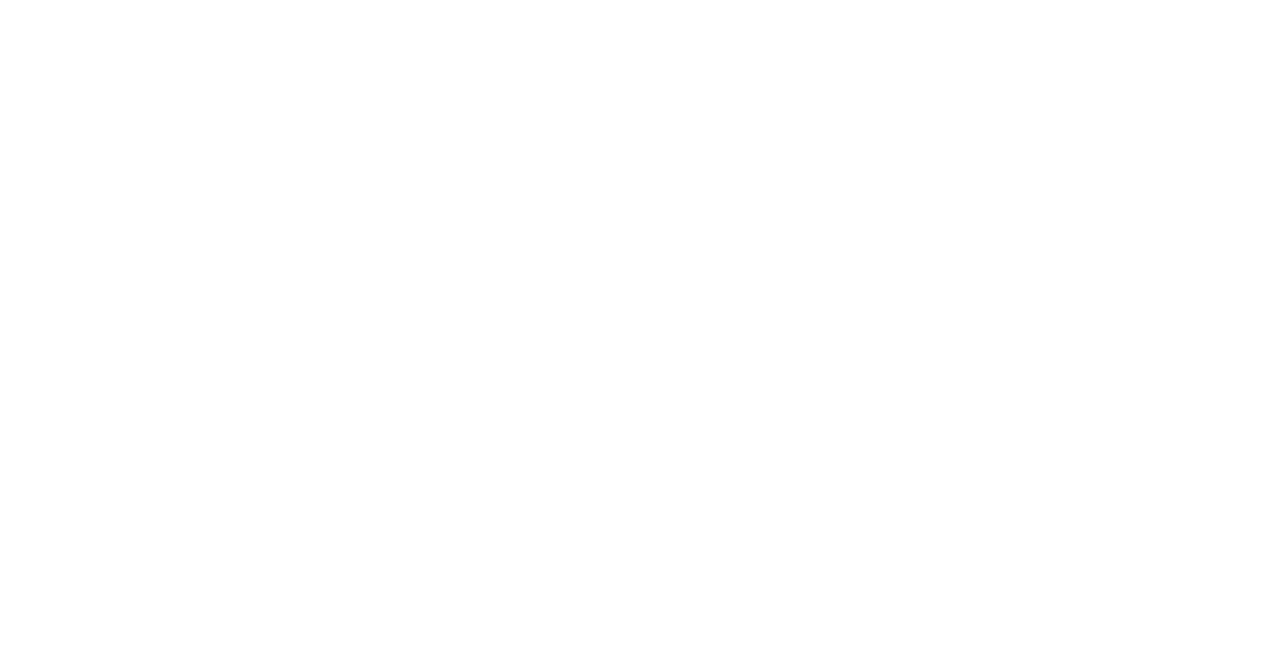
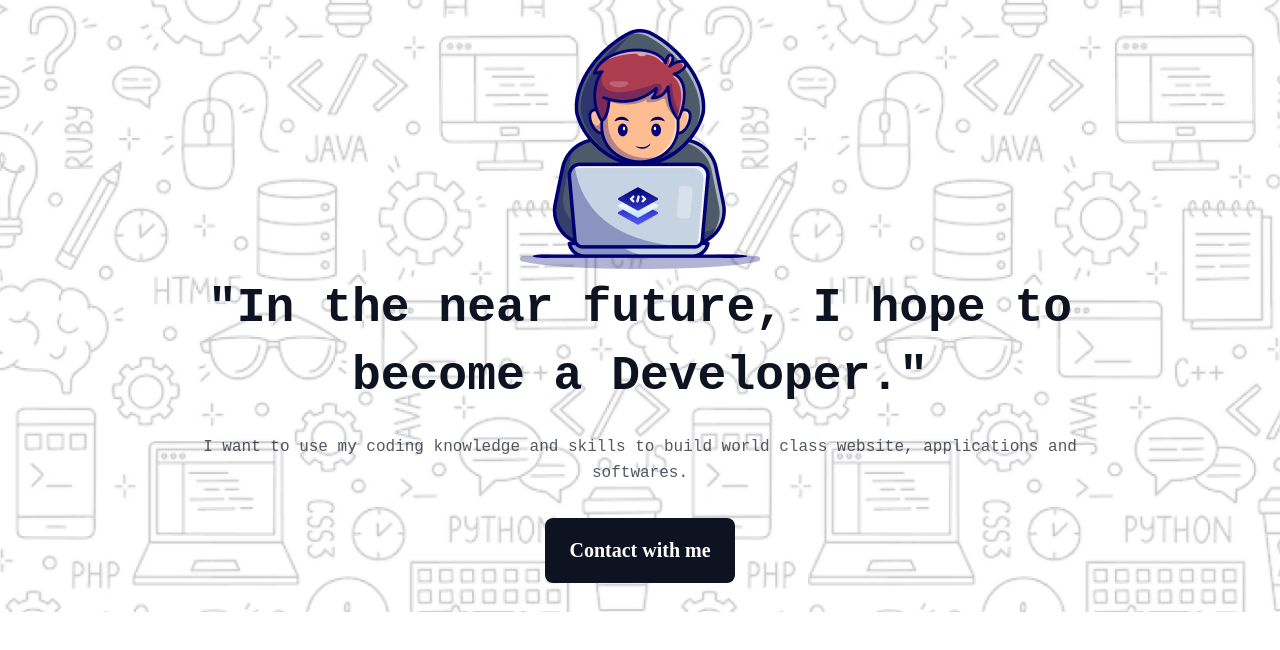
Before and after one commit to ShaikhAnik/my-first-assignment, a plain HTML site: page index.html in a window 1280 px wide. Drawn offline with Linux system fonts and the light colour scheme; a web font is replaced by a local one.

Commit message:
added header

```diff
--- a/index.html
+++ b/index.html
@@ -4,8 +4,24 @@
     <meta charset="UTF-8">
     <meta name="viewport" content="width=device-width, initial-scale=1.0">
     <title>Assignment 1</title>
+    <link rel="preconnect" href="https://fonts.googleapis.com">
+    <link rel="preconnect" href="https://fonts.gstatic.com" crossorigin>
+    <link href="https://fonts.googleapis.com/css2?family=Azeret+Mono:ital,wght@0,100..900;1,100..900&display=swap" rel="stylesheet">
+    <link rel="stylesheet" href="style/style.css">
 </head>
-<body>
+<body class="azeret-mono-normal">
+    <header class="banner_container">
+        <div class="banner">
+            <div class="image_container">
+                <img src="assets/Group.png" alt="">
+            </div>
+             <h1 class="banner_title">"In the near future, I hope to become a Developer."</h1>
+            <p class="section-description">
+                I want to use my coding knowledge and skills to build world class website, applications and softwares.
+            </p>
+            <button class="btn">Contact with me</button>
+        </div>
+ </header>
 
 </body>
 </html>
--- a/style/style.css
+++ b/style/style.css
@@ -0,0 +1,75 @@
+.azeret-mono-normal {
+    font-family: "Azeret Mono", monospace;
+    font-optical-sizing: auto;
+    font-style: normal;
+}
+
+*{
+    margin: 0px;
+    padding: 0px;
+}
+
+/* shared style */
+
+.section-title{
+    color: rgb(13, 19, 33);
+    font-size: 32px;
+    font-weight: 800;
+    line-height: 37px;
+    letter-spacing: 0%;
+    text-align: center;
+    margin-bottom: 24px;
+
+}
+
+.section-description{
+    color: rgb(13, 19, 33);
+    font-size: 16px;
+    font-weight: 400;
+    line-height: 26px;
+    letter-spacing: 0%;
+    text-align: center;
+    opacity: 0.7;
+
+}
+
+/* banner styles */
+
+.banner_container{
+    height: 612px;
+    background-image: url(../assets/Hero-bg.png);
+    background-size:cover;
+    background-position:center;
+    background-repeat: no-repeat;
+    display: flex;
+    justify-content: center;
+    align-items: center;
+}
+
+.banner{
+    width: 938px;
+    text-align: center;
+}
+
+.banner_title{
+    color: rgb(13, 19, 33);
+    font-size: 48px;
+    font-weight: 800;
+    line-height: 68px;
+    margin-bottom: 24px;
+}
+
+.btn{
+    border-radius: 8px;
+    background: rgb(13, 19, 33);
+    color: rgb(255, 255, 255);
+    font-family: Azeret Mono;
+    font-size: 20px;
+    font-weight: 600;
+    line-height: 23px;
+    text-align: center;
+    padding: 21px 24px 21px 24px;
+    cursor: pointer;
+    border: none;
+    margin-top: 32px;
+}
```
